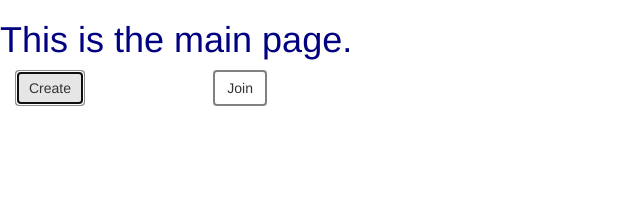
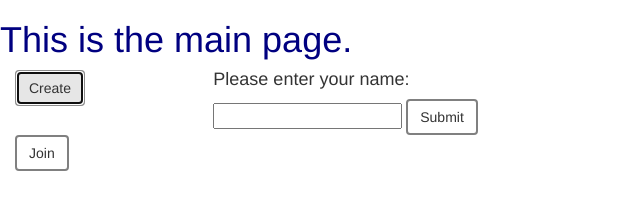
Before and after one commit to als26/rendez, a website: page public/index.html in a window 1280 px wide. Both pictures are taken after a click on the button "Create". Shown: the whole page, without its empty margins (0-640 px from the left). Drawn offline with nearby package versions, Linux system fonts and the light colour scheme; no server answers.

Commit message:
storing user's name

```diff
--- a/public/app.js
+++ b/public/app.js
@@ -2,6 +2,7 @@ jQuery( document ).ready(function() {
   console.log("script ready test");
   var socket = io();
   var room = "abc123";
+  var userName = null;
   socket.on('connect', function () {
     socket.emit('room', room);
   });
@@ -9,4 +10,13 @@ jQuery( document ).ready(function() {
   socket.on('message', function (data) {
     console.log("The message is" + data);
   });
+
+  $("#create-button").bind('click',function() {
+      $("#user-name").css('visibility', 'visible');
+  });
+
+  $("#user-name-submit").bind('click', function() {
+    userName = $("#user-name-input").val();
+    console.log("user name: " +userName);
+  });
 });
--- a/public/index.html
+++ b/public/index.html
@@ -17,7 +17,12 @@
     <div id="create-button" class="col-md-2">
         <button class="btn btn-default">Create</button>
     </div>
-    <div id="join-button">
+    <div id="user-name">
+      <h4>Please enter your name:</h4>
+      <input type="text" id="user-name-input">
+      <button id="user-name-submit" class="btn btn-default">Submit</button>
+    </div>
+    <div id="join-button" class="col-md-2">
         <button class="btn btn-default">Join</button>
     </div>
 
--- a/public/style.css
+++ b/public/style.css
@@ -10,6 +10,8 @@ h1 {
 .btn-default:hover{
   background-color: transparent;
   border-color: #33C3F0;
+}
 
-
+#user-name{
+  visibility: hidden;
 }
```
